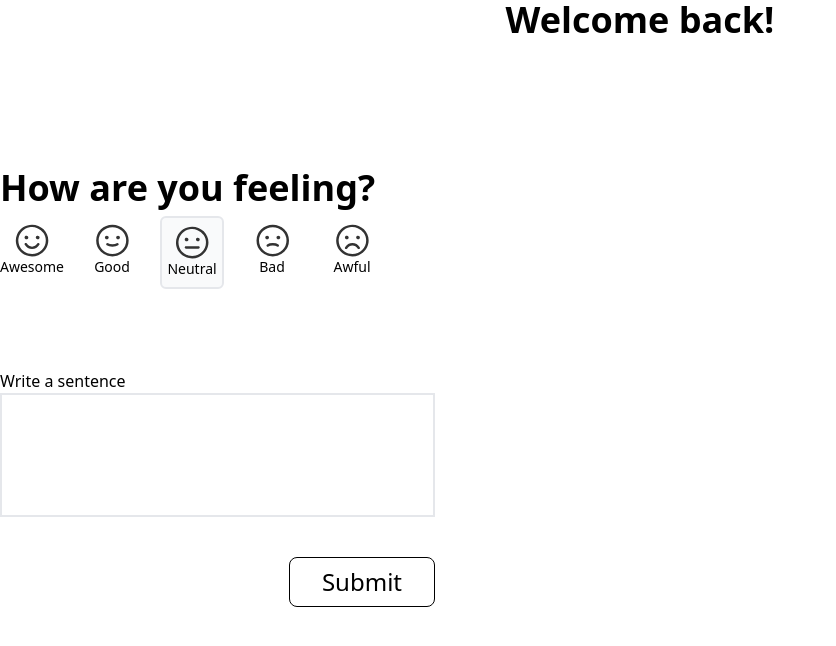
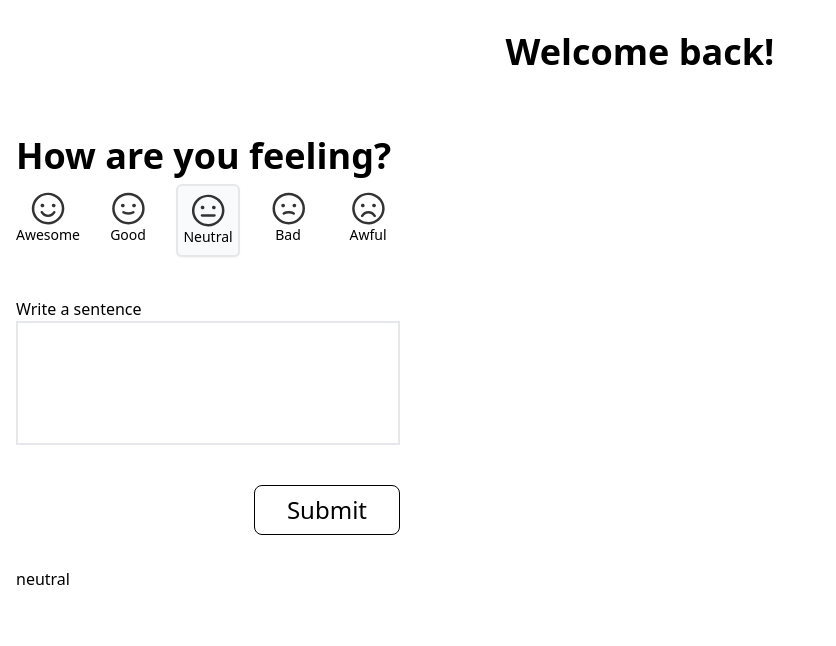
Before and after one commit to ExziiL/moodlog, a Next.js app: page / in a window 1280 px wide. Shown: the top 646 px of the page, without its empty margins (0-836 px from the left). Built offline with nearby package versions, Linux system fonts and the light colour scheme.

Commit message:
added some better styling and an even better active state for selected mood

```diff
--- a/src/components/FeelingsRating/FeelingsRating.tsx
+++ b/src/components/FeelingsRating/FeelingsRating.tsx
@@ -51,19 +51,20 @@ function FeelingsRating() {
 	const [activeMood, setActiveMood] = React.useState<Mood>(Mood.NEUTRAL);
 
 	return (
-		<div className="flex flex-col">
-			<div className="space-y-20">
+		<div className="flex flex-col max-w-sm">
+			<div className="space-y-10">
 				<section>
 					<h2 className="w-full pb-2 text-4xl font-semibold">How are you feeling?</h2>
 					<div className="flex justify-between max-w-sm">
 						{feelings.map(({ icon, alt, description }) => {
+							const selectedMoodStyling = activeMood === description.toLowerCase() ? 'border-2 rounded-md bg-gray-50 shadow-sm' : '';
 							return (
 								<MoodRating
 									key={description}
 									src={icon}
 									alt={alt}
 									description={description}
-									className={activeMood === description.toLowerCase() ? 'border-2 rounded-md bg-gray-50' : ''}
+									className={selectedMoodStyling}
 									onClick={() => {
 										setActiveMood(description.toLowerCase() as Mood);
 									}}
@@ -72,23 +73,28 @@ function FeelingsRating() {
 						})}
 					</div>
 				</section>
-				<section className="flex flex-col w-fit">
+				<section className="flex flex-col w-full ">
 					<TextInput
 						multiline
 						required
 						label="Write a sentence"
 						type="text"
-						className="flex border-2 resize-none"
+						className="flex w-full border-2 resize-none"
 						rows={5}
-						cols={45}
+						// cols={39}
 						comment={comment}
 						setComment={setComment}
 					/>
-					<div className="self-end">
-						<Button>Submit</Button>
-					</div>
 				</section>
-				{comment}
+			</div>
+			<div className="self-end">
+				<Button>Submit</Button>
+			</div>
+
+			{/* Nebeninformationen, spaeter */}
+			<div className="pt-8 space-y-4">
+				<div>{activeMood}</div>
+				<div>{comment}</div>
 			</div>
 		</div>
 	);
--- a/src/components/MoodRating/MoodRating.tsx
+++ b/src/components/MoodRating/MoodRating.tsx
@@ -13,7 +13,7 @@ interface MoodRatingProps {
 function MoodRating({ src, alt, description, hideText, className, ...delegated }: MoodRatingProps) {
 	return (
 		<div
-			className={`flex flex-col items-center w-16 p-2 ${className}`}
+			className={`flex flex-col items-center w-16 p-2  cursor-pointer ${className}`}
 			{...delegated}
 		>
 			<Image
--- a/src/pages/index.tsx
+++ b/src/pages/index.tsx
@@ -7,8 +7,8 @@ export default function Home() {
 	return (
 		<UserProvider>
 			<Layout>
-				<h1 className="text-4xl font-semibold text-center">Welcome back!</h1>
-				<section className="mt-32">
+				<h1 className="p-4 text-4xl font-semibold text-center">Welcome back!</h1>
+				<section className="mt-12">
 					<FeelingsRating />
 				</section>
 			</Layout>
```
